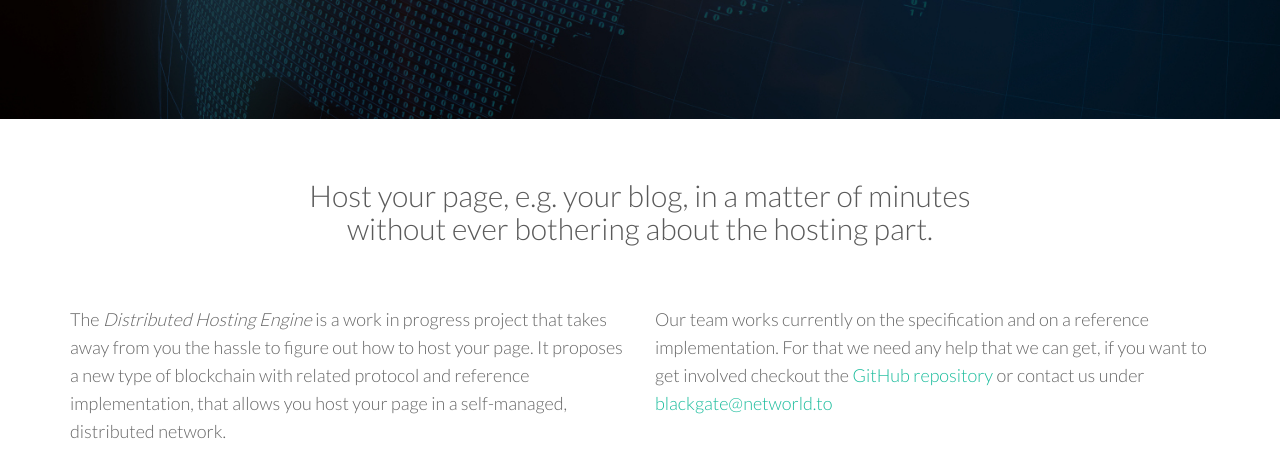
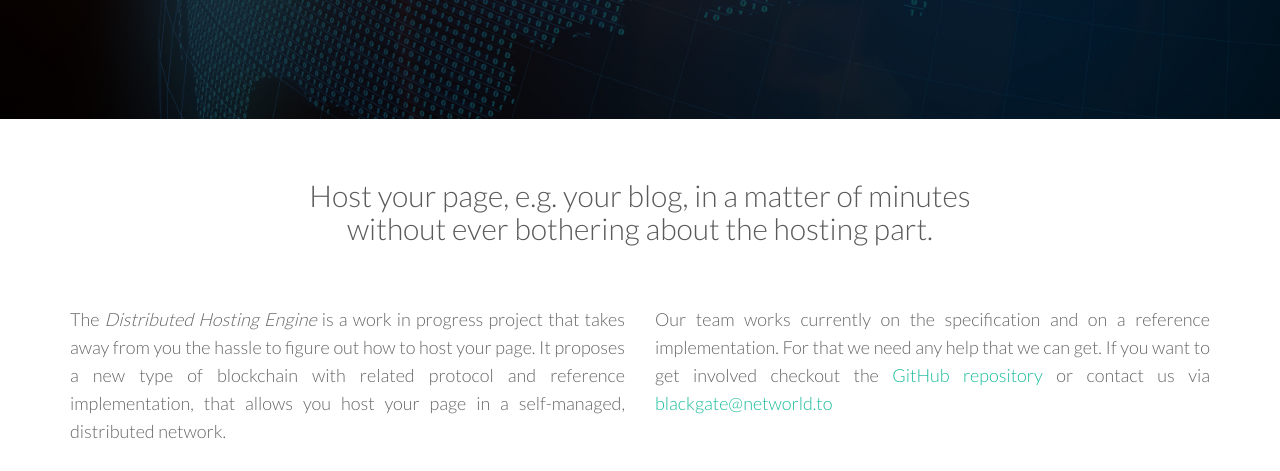
Before and after one commit to networld-to/blackgate, a plain HTML site: page index.html in a window 1280 px wide. Shown: the part 481-952 px from the top of the page. Drawn offline with Linux system fonts and the light colour scheme; files whose address does not match are found by name.

Commit message:
Fixing spelling and making paragraphs justify.

```diff
--- a/index.html
+++ b/index.html
@@ -72,19 +72,19 @@
       <div class="row">
         <h2 class="centered mb">Host your page, e.g. your blog, in a matter of
           minutes<br/>without ever bothering about the hosting part.</h2>
-        <div class="col-md-6">
+        <div class="col-md-6" style="text-align: justify">
           <p>The <em>Distributed Hosting Engine</em> is a work in progress
           project that takes away from you the hassle to figure out how to
           host your page. It proposes a new type of blockchain with related
           protocol and reference implementation, that allows you host your
           page in a self-managed, distributed network.</p>
         </div><!--/col-md-6-->
-        <div class="col-md-6">
+        <div class="col-md-6" style="text-align: justify">
           <p>Our team works currently on the specification and on a reference
-          implementation. For that we need any help that we can get, if you
+          implementation. For that we need any help that we can get. If you
           want to get involved checkout the
           <a href="https://github.com/networld-to/blackgate" target="_blank">GitHub
-            repository</a> or contact us under
+            repository</a> or contact us via
           <a href="mailto:blackgate@networld.to">blackgate@networld.to</a></p>
         </div><!--/col-md-6-->
       </div><!--/row-->
```
